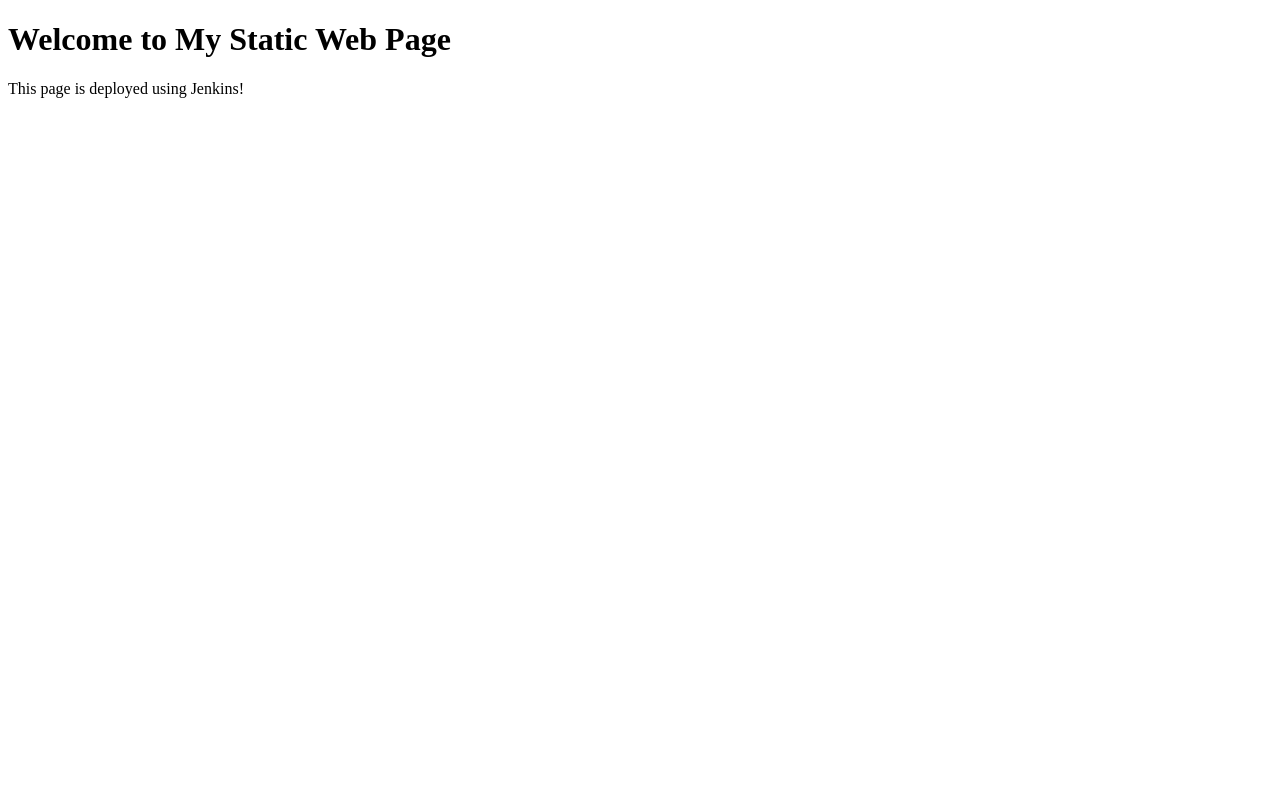
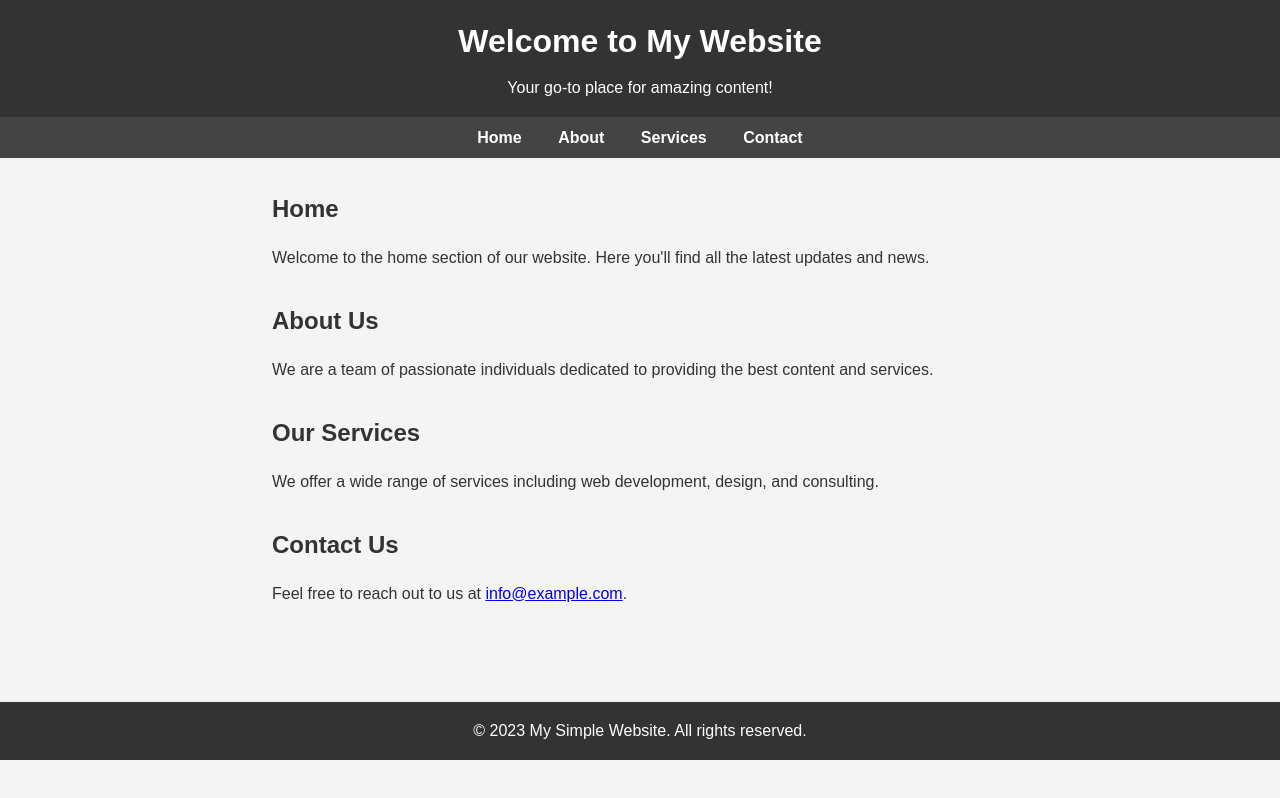
Before and after one commit to aravind-zinnect/htmlJenkinsHost, a plain HTML site: page index.html in a window 1280 px wide. Drawn offline with Linux system fonts and the light colour scheme.

Commit message:
Update index.html

```diff
--- a/index.html
+++ b/index.html
@@ -1,10 +1,141 @@
 <!DOCTYPE html>
-<html>
+<html lang="en">
 <head>
-    <title>My Static Web Page</title>
+  <meta charset="UTF-8">
+  <meta name="viewport" content="width=device-width, initial-scale=1.0">
+  <meta name="description" content="A simple website example">
+  <meta name="keywords" content="HTML, CSS, Website, Example">
+  <meta name="author" content="Your Name">
+  <title>My Simple Website</title>
+  <style>
+    /* Basic Reset */
+    * {
+      margin: 0;
+      padding: 0;
+      box-sizing: border-box;
+    }
+
+    body {
+      font-family: Arial, sans-serif;
+      line-height: 1.6;
+      background-color: #f4f4f4;
+      color: #333;
+    }
+
+    /* Header */
+    header {
+      background: #333;
+      color: #fff;
+      padding: 1rem 0;
+      text-align: center;
+    }
+
+    header h1 {
+      margin-bottom: 0.5rem;
+    }
+
+    /* Navigation */
+    nav {
+      background: #444;
+      padding: 0.5rem;
+      text-align: center;
+    }
+
+    nav a {
+      color: #fff;
+      text-decoration: none;
+      margin: 0 1rem;
+      font-weight: bold;
+    }
+
+    nav a:hover {
+      color: #f4f4f4;
+      text-decoration: underline;
+    }
+
+    /* Main Content */
+    main {
+      padding: 2rem;
+      max-width: 800px;
+      margin: 0 auto;
+    }
+
+    section {
+      margin-bottom: 2rem;
+    }
+
+    section h2 {
+      margin-bottom: 1rem;
+      color: #333;
+    }
+
+    section p {
+      margin-bottom: 1rem;
+    }
+
+    /* Footer */
+    footer {
+      background: #333;
+      color: #fff;
+      text-align: center;
+      padding: 1rem 0;
+      margin-top: 2rem;
+    }
+
+    footer p {
+      margin: 0;
+    }
+
+    /* Responsive Design */
+    @media (max-width: 600px) {
+      nav a {
+        display: block;
+        margin: 0.5rem 0;
+      }
+    }
+  </style>
 </head>
 <body>
-    <h1>Welcome to My Static Web Page</h1>
-    <p>This page is deployed using Jenkins!</p>
+  <!-- Header -->
+  <header>
+    <h1>Welcome to My Website</h1>
+    <p>Your go-to place for amazing content!</p>
+  </header>
+
+  <!-- Navigation -->
+  <nav>
+    <a href="#home">Home</a>
+    <a href="#about">About</a>
+    <a href="#services">Services</a>
+    <a href="#contact">Contact</a>
+  </nav>
+
+  <!-- Main Content -->
+  <main>
+    <section id="home">
+      <h2>Home</h2>
+      <p>Welcome to the home section of our website. Here you'll find all the latest updates and news.</p>
+    </section>
+
+    <section id="about">
+      <h2>About Us</h2>
+      <p>We are a team of passionate individuals dedicated to providing the best content and services.</p>
+    </section>
+
+    <section id="services">
+      <h2>Our Services</h2>
+      <p>We offer a wide range of services including web development, design, and consulting.</p>
+    </section>
+
+    <section id="contact">
+      <h2>Contact Us</h2>
+      <p>Feel free to reach out to us at <a href="mailto:info@example.com">info@example.com</a>.</p>
+    </section>
+  </main>
+
+  <!-- Footer -->
+  <footer>
+    <p>&copy; 2023 My Simple Website. All rights reserved.</p>
+  </footer>
 </body>
 </html>
```
